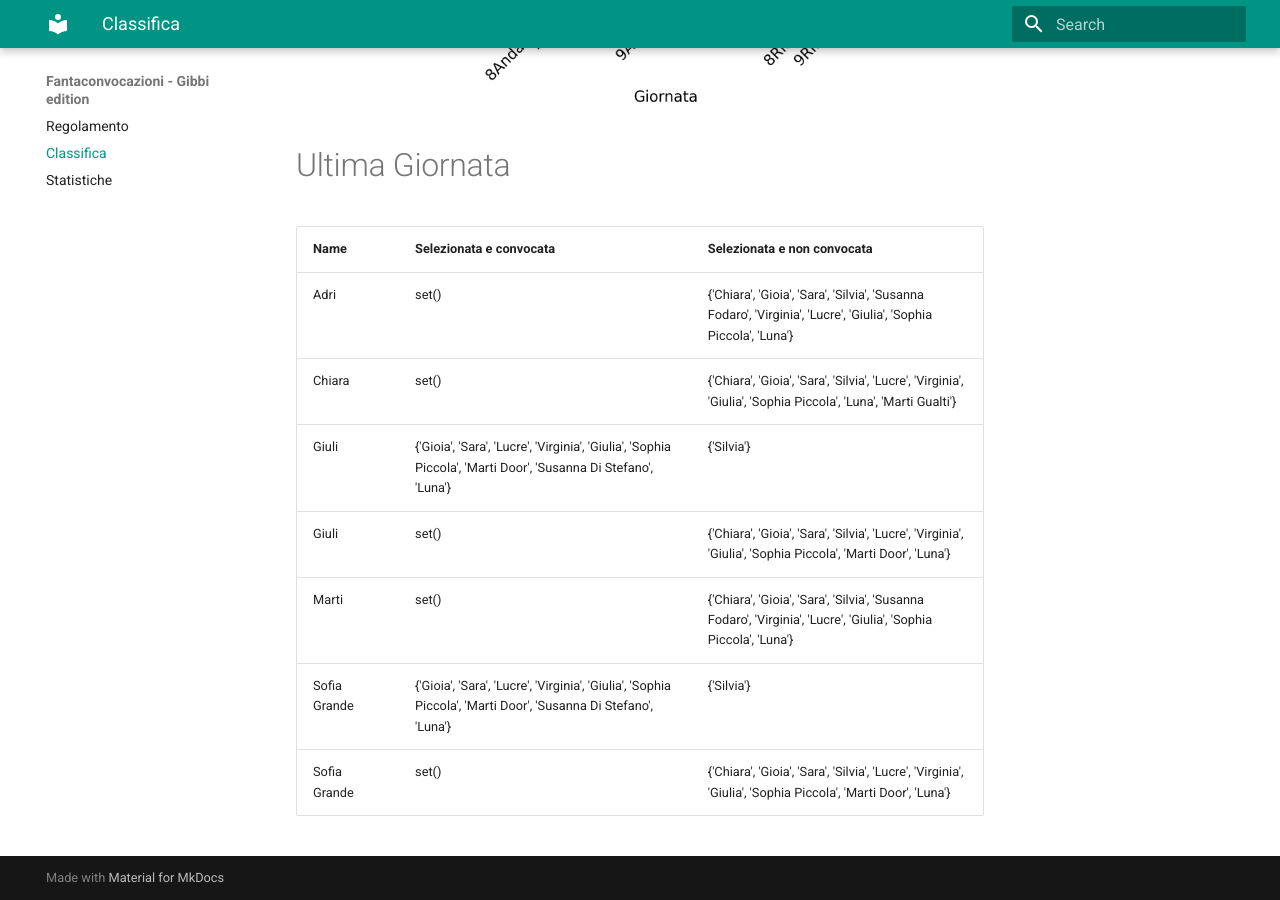
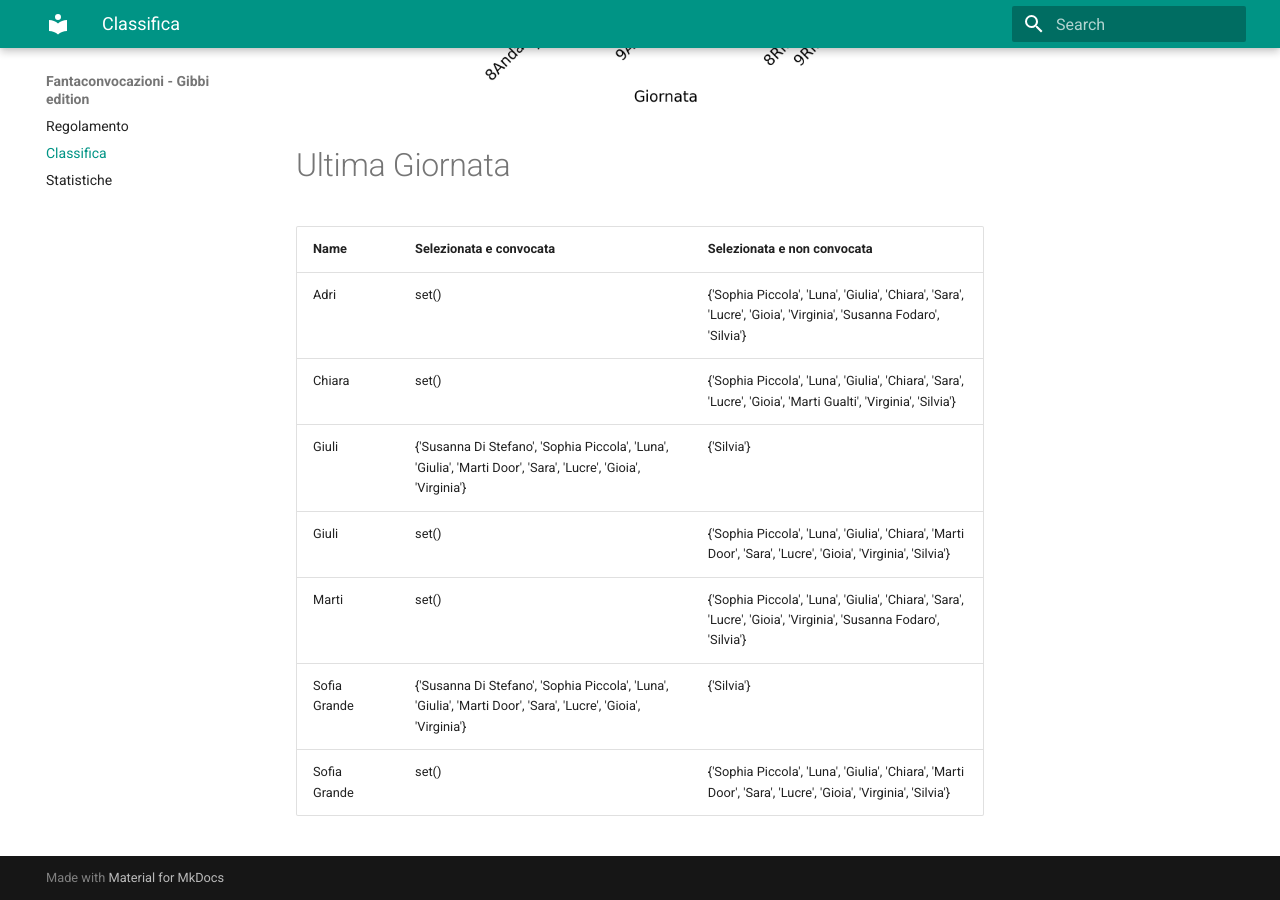
Before and after one commit to martinig94/fantagibbi, an MkDocs documentation site: the page built from docs/Classifica.md, in a window 1280 px wide and 900 px high, scrolled down 1003 px. Built offline with MkDocs 1.6.1 and Material for MkDocs 9.7.7, drawn with Linux system fonts in a browser that asks for light colours.

Commit message:
Auto-update from main.py

```diff
--- a/docs/Classifica.md
+++ b/docs/Classifica.md
@@ -18,11 +18,11 @@
 <!-- START_TABLE CORRECT -->
 | Name         | Selezionata e convocata                                                                                        | Selezionata e non convocata                                                                                      |
 |:-------------|:---------------------------------------------------------------------------------------------------------------|:-----------------------------------------------------------------------------------------------------------------|
-| Adri         | set()                                                                                                          | {'Chiara', 'Gioia', 'Sara', 'Silvia', 'Susanna Fodaro', 'Virginia', 'Lucre', 'Giulia', 'Sophia Piccola', 'Luna'} |
-| Chiara       | set()                                                                                                          | {'Chiara', 'Gioia', 'Sara', 'Silvia', 'Lucre', 'Virginia', 'Giulia', 'Sophia Piccola', 'Luna', 'Marti Gualti'}   |
-| Giuli        | {'Gioia', 'Sara', 'Lucre', 'Virginia', 'Giulia', 'Sophia Piccola', 'Marti Door', 'Susanna Di Stefano', 'Luna'} | {'Silvia'}                                                                                                       |
-| Giuli        | set()                                                                                                          | {'Chiara', 'Gioia', 'Sara', 'Silvia', 'Lucre', 'Virginia', 'Giulia', 'Sophia Piccola', 'Marti Door', 'Luna'}     |
-| Marti        | set()                                                                                                          | {'Chiara', 'Gioia', 'Sara', 'Silvia', 'Susanna Fodaro', 'Virginia', 'Lucre', 'Giulia', 'Sophia Piccola', 'Luna'} |
-| Sofia Grande | {'Gioia', 'Sara', 'Lucre', 'Virginia', 'Giulia', 'Sophia Piccola', 'Marti Door', 'Susanna Di Stefano', 'Luna'} | {'Silvia'}                                                                                                       |
-| Sofia Grande | set()                                                                                                          | {'Chiara', 'Gioia', 'Sara', 'Silvia', 'Lucre', 'Virginia', 'Giulia', 'Sophia Piccola', 'Marti Door', 'Luna'}     |
+| Adri         | set()                                                                                                          | {'Sophia Piccola', 'Luna', 'Giulia', 'Chiara', 'Sara', 'Lucre', 'Gioia', 'Virginia', 'Susanna Fodaro', 'Silvia'} |
+| Chiara       | set()                                                                                                          | {'Sophia Piccola', 'Luna', 'Giulia', 'Chiara', 'Sara', 'Lucre', 'Gioia', 'Marti Gualti', 'Virginia', 'Silvia'}   |
+| Giuli        | {'Susanna Di Stefano', 'Sophia Piccola', 'Luna', 'Giulia', 'Marti Door', 'Sara', 'Lucre', 'Gioia', 'Virginia'} | {'Silvia'}                                                                                                       |
+| Giuli        | set()                                                                                                          | {'Sophia Piccola', 'Luna', 'Giulia', 'Chiara', 'Marti Door', 'Sara', 'Lucre', 'Gioia', 'Virginia', 'Silvia'}     |
+| Marti        | set()                                                                                                          | {'Sophia Piccola', 'Luna', 'Giulia', 'Chiara', 'Sara', 'Lucre', 'Gioia', 'Virginia', 'Susanna Fodaro', 'Silvia'} |
+| Sofia Grande | {'Susanna Di Stefano', 'Sophia Piccola', 'Luna', 'Giulia', 'Marti Door', 'Sara', 'Lucre', 'Gioia', 'Virginia'} | {'Silvia'}                                                                                                       |
+| Sofia Grande | set()                                                                                                          | {'Sophia Piccola', 'Luna', 'Giulia', 'Chiara', 'Marti Door', 'Sara', 'Lucre', 'Gioia', 'Virginia', 'Silvia'}     |
 <!-- END_TABLE CORRECT -->
```
